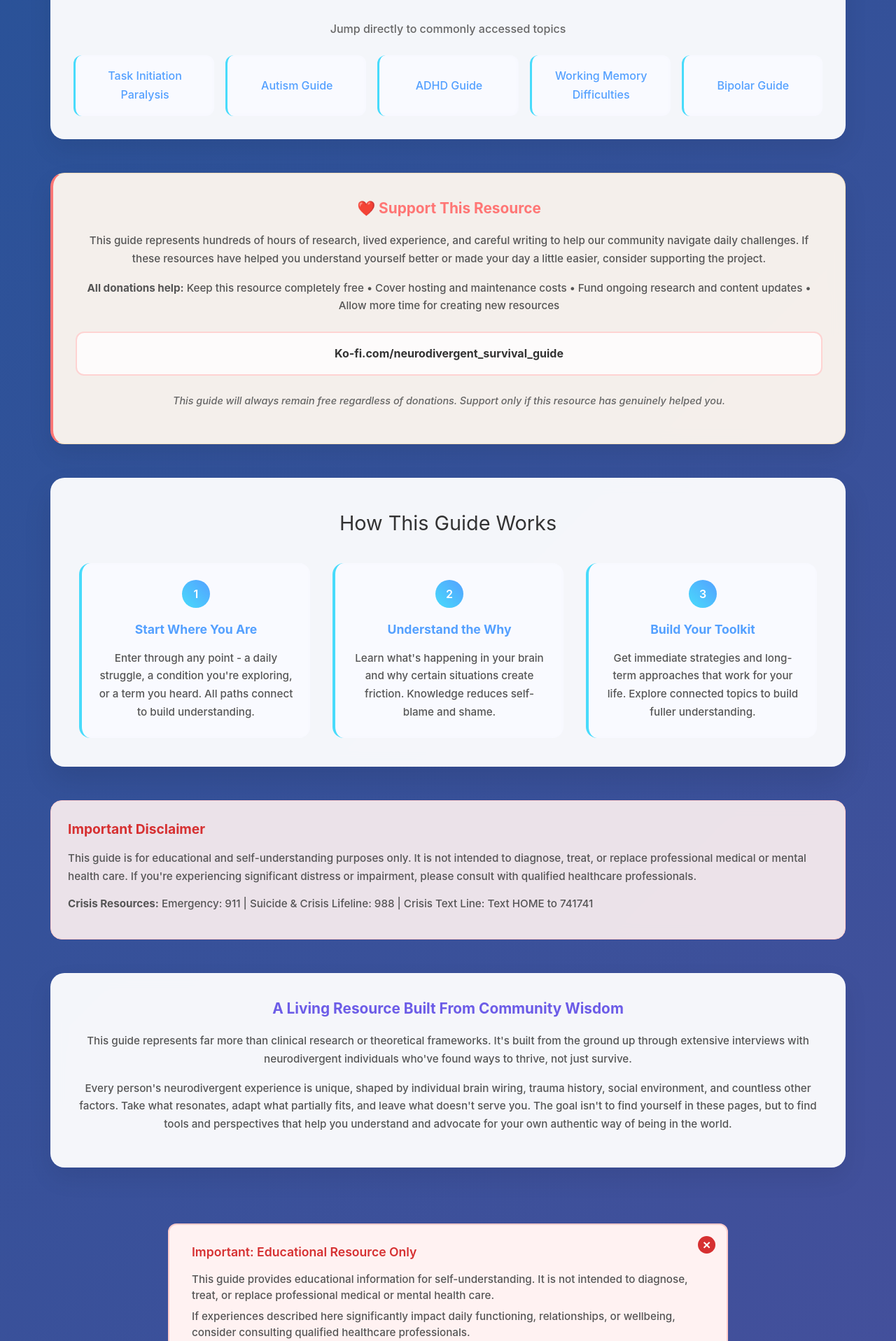
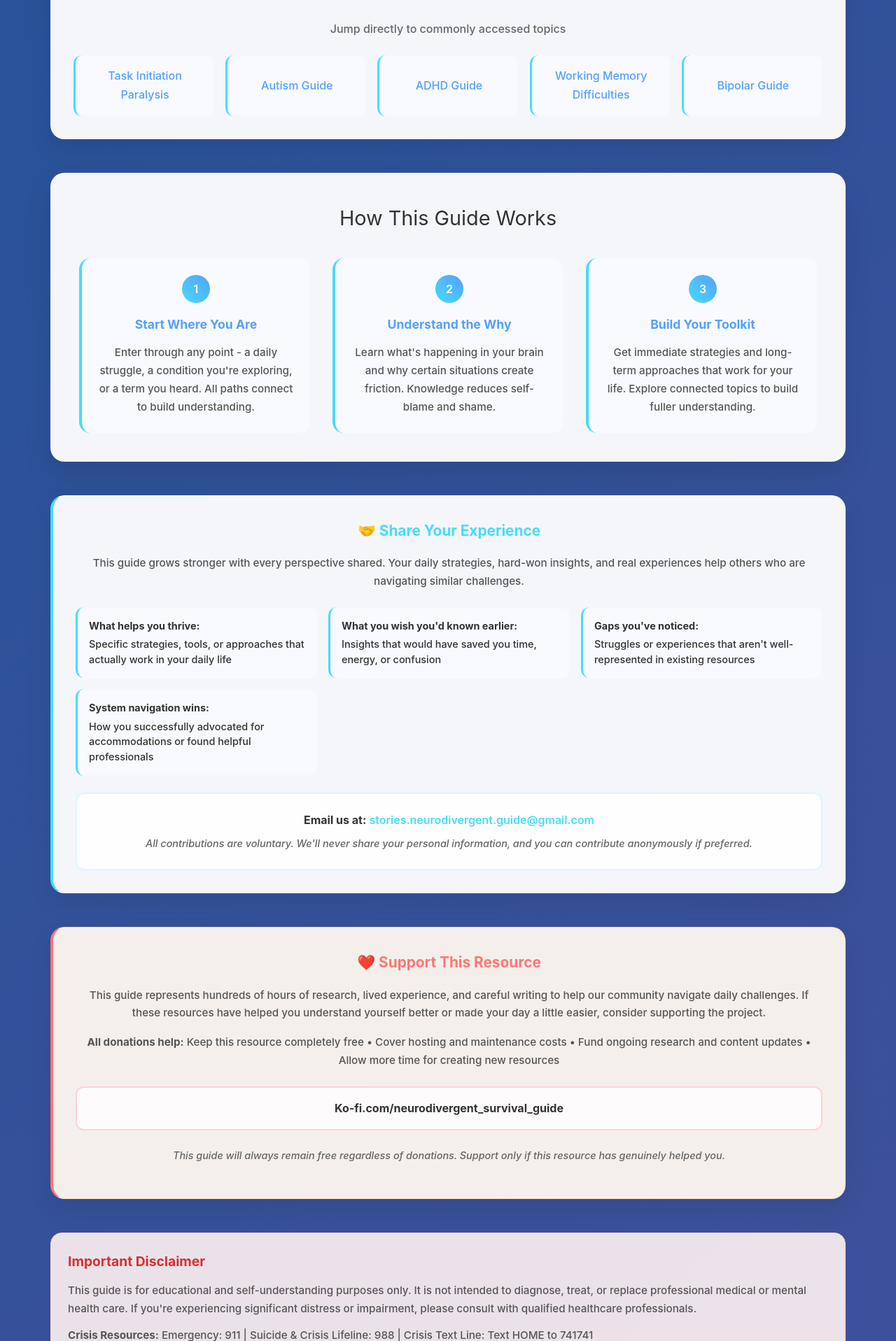
Before and after one commit to neurodivergent-survival-guide/neurodivergent-survival-guide, a Jekyll site: the page built from index.html, in a window 1280 px wide. Shown: the part 1494-3411 px from the top of the page at 70% size. Built offline with Jekyll 4.4.1, drawn with Linux system fonts in a browser that asks for light colours; comment, search, counter and statistics services are not loaded.

Commit message:
Update index.html

```diff
--- a/index.html
+++ b/index.html
@@ -537,6 +537,77 @@ title: "The Neurodivergent Survival Guide"
         box-shadow: 0 8px 25px rgba(72, 219, 251, 0.3);
     }
 
+    .share-experience {
+        background: var(--card-background);
+        backdrop-filter: blur(10px);
+        border-radius: 20px;
+        padding: 2rem;
+        box-shadow: 0 15px 35px rgba(0, 0, 0, 0.08);
+        margin: 3rem 0;
+        border: 1px solid rgba(255, 255, 255, 0.2);
+        border-left: 4px solid #48dbfb;
+    }
+
+    .share-experience h3 {
+        color: #48dbfb;
+        margin-bottom: 1rem;
+        font-size: 1.3rem;
+        display: flex;
+        align-items: center;
+        justify-content: center;
+        gap: 0.5rem;
+    }
+
+    .share-experience > p {
+        color: var(--text-secondary);
+        margin-bottom: 1.5rem;
+        font-size: 0.95rem;
+        text-align: center;
+    }
+
+    .contribution-types {
+        display: grid;
+        grid-template-columns: repeat(auto-fit, minmax(280px, 1fr));
+        gap: 1rem;
+        margin: 1.5rem 0;
+    }
+
+    .contrib-item {
+        background: rgba(248, 249, 255, 0.8);
+        backdrop-filter: blur(5px);
+        padding: 1rem;
+        border-radius: 12px;
+        border-left: 3px solid #48dbfb;
+        transition: all 0.3s ease;
+        font-size: 0.9rem;
+        line-height: 1.5;
+    }
+
+    .contrib-item:hover {
+        transform: translateY(-2px);
+        box-shadow: 0 8px 25px rgba(72, 219, 251, 0.15);
+    }
+
+    .contrib-item strong {
+        color: #333;
+        display: block;
+        margin-bottom: 0.3rem;
+    }
+
+    .email-cta {
+        background: rgba(255, 255, 255, 0.9);
+        padding: 1.5rem;
+        border-radius: 12px;
+        text-align: center;
+        margin-top: 1.5rem;
+        border: 2px solid rgba(72, 219, 251, 0.2);
+    }
+
+    .email-cta a:hover {
+        color: #2d98da;
+        text-decoration: underline;
+    }
+
     .tip-jar {
         background: rgba(255, 248, 240, 0.95);
         backdrop-filter: blur(10px);
@@ -741,6 +812,7 @@ title: "The Neurodivergent Survival Guide"
         .intro-section,
         .how-it-works,
         .quick-access,
+        .share-experience,
         .tip-jar,
         .footer-note {
             padding: 1.5rem;
@@ -756,6 +828,10 @@ title: "The Neurodivergent Survival Guide"
         }
 
         .quick-links {
+            grid-template-columns: 1fr;
+        }
+
+        .contribution-types {
             grid-template-columns: 1fr;
         }
 
@@ -776,6 +852,7 @@ title: "The Neurodivergent Survival Guide"
         .intro-section,
         .how-it-works,
         .quick-access,
+        .share-experience,
         .tip-jar,
         .footer-note {
             padding: 1.2rem;
@@ -838,18 +915,6 @@ title: "The Neurodivergent Survival Guide"
             </div>
         </div>
 
-        <div class="tip-jar">
-            <h3>❤️ Support This Resource</h3>
-            <p>This guide represents hundreds of hours of research, lived experience, and careful writing to help our community navigate daily challenges. If these resources have helped you understand yourself better or made your day a little easier, consider supporting the project.</p>
-            <p><strong>All donations help:</strong> Keep this resource completely free • Cover hosting and maintenance costs • Fund ongoing research and content updates • Allow more time for creating new resources</p>
-            <div class="kofi-info">
-                <a href="https://ko-fi.com/neurodivergent_survival_guide" target="_blank" style="text-decoration: none; color: #333; font-weight: 600;">
-                    <strong>Ko-fi.com/neurodivergent_survival_guide</strong>
-                </a>
-            </div>
-            <p style="font-style: italic; color: #666; font-size: 0.9rem;">This guide will always remain free regardless of donations. Support only if this resource has genuinely helped you.</p>
-        </div>
-
         <div class="how-it-works">
             <h2>How This Guide Works</h2>
             <div class="workflow-steps">
@@ -871,6 +936,50 @@ title: "The Neurodivergent Survival Guide"
                     <p>Get immediate strategies and long-term approaches that work for your life. Explore connected topics to build fuller understanding.</p>
                 </div>
             </div>
+        </div>
+
+        <div class="share-experience">
+            <h3>🤝 Share Your Experience</h3>
+            <p>This guide grows stronger with every perspective shared. Your daily strategies, hard-won insights, and real experiences help others who are navigating similar challenges.</p>
+
+            <div class="contribution-types">
+                <div class="contrib-item">
+                    <strong>What helps you thrive:</strong> Specific strategies, tools, or approaches that actually work in your daily life
+                </div>
+                <div class="contrib-item">
+                    <strong>What you wish you'd known earlier:</strong> Insights that would have saved you time, energy, or confusion
+                </div>
+                <div class="contrib-item">
+                    <strong>Gaps you've noticed:</strong> Struggles or experiences that aren't well-represented in existing resources
+                </div>
+                <div class="contrib-item">
+                    <strong>System navigation wins:</strong> How you successfully advocated for accommodations or found helpful professionals
+                </div>
+            </div>
+
+            <div class="email-cta">
+                <p><strong>Email us at:</strong>
+                    <a href="mailto:stories.neurodivergent.guide@gmail.com?subject=Sharing My Experience"
+                       style="color: #48dbfb; text-decoration: none; font-weight: 600;">
+                        stories.neurodivergent.guide@gmail.com
+                    </a>
+                </p>
+                <p style="font-size: 0.9rem; color: #666; margin-top: 0.5rem; font-style: italic;">
+                    All contributions are voluntary. We'll never share your personal information, and you can contribute anonymously if preferred.
+                </p>
+            </div>
+        </div>
+
+        <div class="tip-jar">
+            <h3>❤️ Support This Resource</h3>
+            <p>This guide represents hundreds of hours of research, lived experience, and careful writing to help our community navigate daily challenges. If these resources have helped you understand yourself better or made your day a little easier, consider supporting the project.</p>
+            <p><strong>All donations help:</strong> Keep this resource completely free • Cover hosting and maintenance costs • Fund ongoing research and content updates • Allow more time for creating new resources</p>
+            <div class="kofi-info">
+                <a href="https://ko-fi.com/neurodivergent_survival_guide" target="_blank" style="text-decoration: none; color: #333; font-weight: 600;">
+                    <strong>Ko-fi.com/neurodivergent_survival_guide</strong>
+                </a>
+            </div>
+            <p style="font-style: italic; color: #666; font-size: 0.9rem;">This guide will always remain free regardless of donations. Support only if this resource has genuinely helped you.</p>
         </div>
 
         <div class="disclaimer">
@@ -1082,7 +1191,7 @@ function displaySearchResults(results, query) {
         const score = result.score;
 
         html += `
-            <a href="${item.url}" class="search-result-item">
+            <a href="{{ '/' | relative_url }}${item.url.replace(/^\//, '')}" class="search-result-item">
                 <div class="result-title">
                     ${item.title}
                     <span class="result-condition ${item.condition}">${item.condition.toUpperCase()}</span>
```
Also changed, not shown: other parts of index.html (+15 -15 lines).
